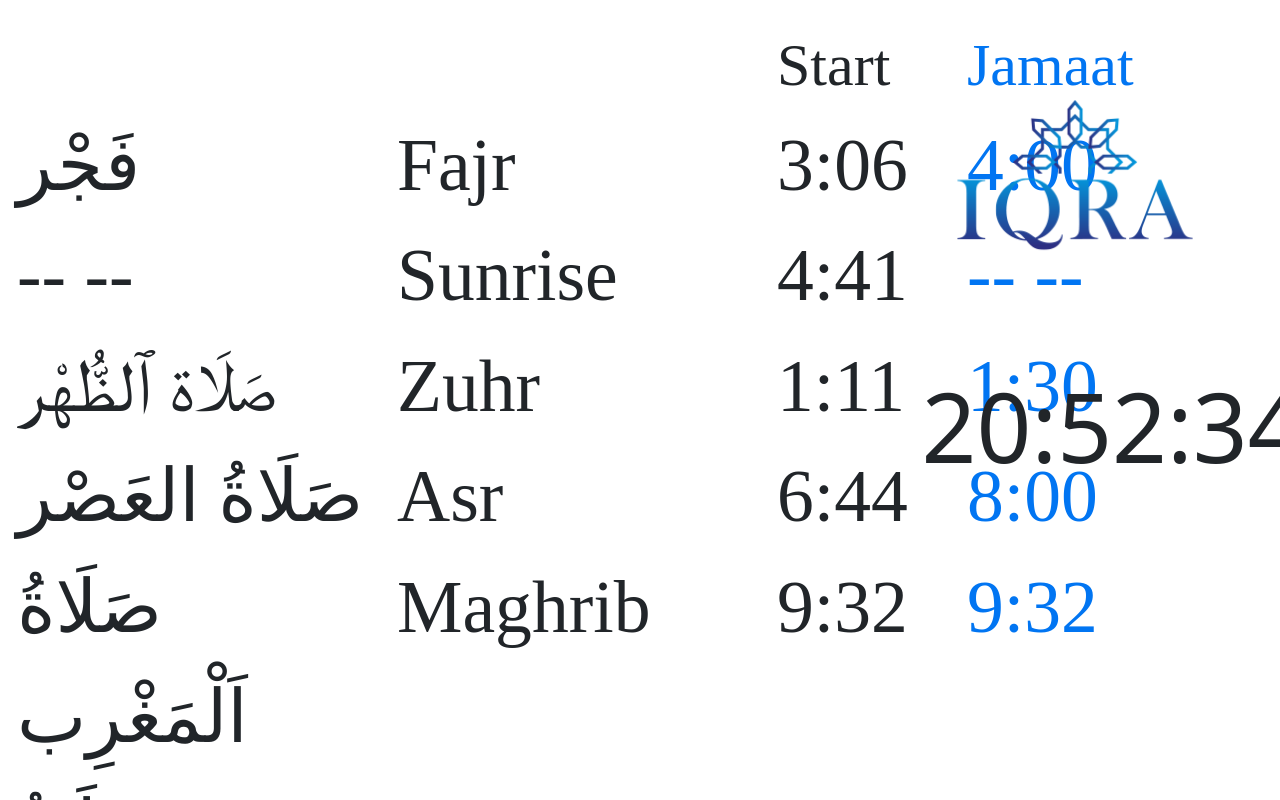
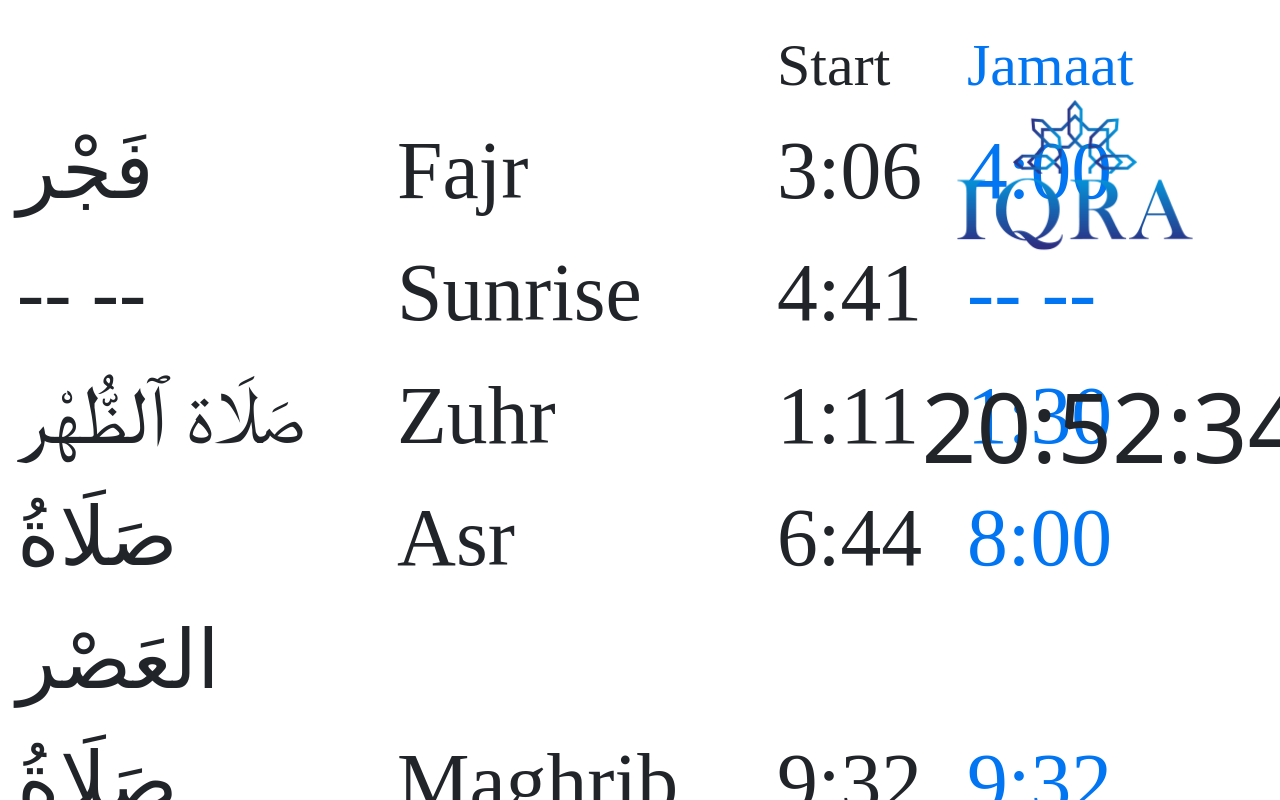
Before and after one commit to HabibAli786/my-digital-prayer-display, a React (Create React App) app: page /prayertimes in a window 1280 px wide. Shown: the top 800 px of the page. Built offline with nearby package versions, Linux system fonts and the light colour scheme.

Commit message:
increase size and set default clock number

```diff
--- a/package.json
+++ b/package.json
@@ -7,6 +7,7 @@
     "@testing-library/react": "^11.2.7",
     "@testing-library/user-event": "^12.8.3",
     "bootstrap": "^5.0.1",
+    "csv-parser": "^3.0.0",
     "react": "^17.0.2",
     "react-bootstrap": "^1.6.1",
     "react-dom": "^17.0.2",
--- a/src/components/prayerTimes/PrayerTimes.css
+++ b/src/components/prayerTimes/PrayerTimes.css
@@ -7,7 +7,7 @@
     margin: 20px 0px 0px 5px !important;
     text-align: left;
     font-family: Almarai;
-    font-size: 4.6em;
+    font-size: 5.1em;
     padding-left: 5px;
 }
 
--- a/src/components/prayerTimes/prayerTimes.js
+++ b/src/components/prayerTimes/prayerTimes.js
@@ -30,7 +30,7 @@ const Clock = () => {
 
 function PrayerTimes() {
 
-    const [clock, setClock] = useState(0)
+    const [clock, setClock] = useState("0:00:00")
 
     useEffect(() => {
         setTimeout(() => {
@@ -84,7 +84,10 @@ function PrayerTimes() {
                 <Col className="col-2 active-color">11:00</Col>
             </Row>
         </Container>
-        <img className="logo" src='/images/iqra.png' alt="logo" />
+        {/* <img className="logo" src='/images/iqra.png' alt="logo" /> */}
+        <a href="/">
+            <img className="logo" src='/images/iqra.png' alt="logo" />
+        </a>
         <h1 className="clock">{clock}</h1>
         </>
     )
```
Also changed, not shown: 1 other file (tests, documents, lock files or other folders).
